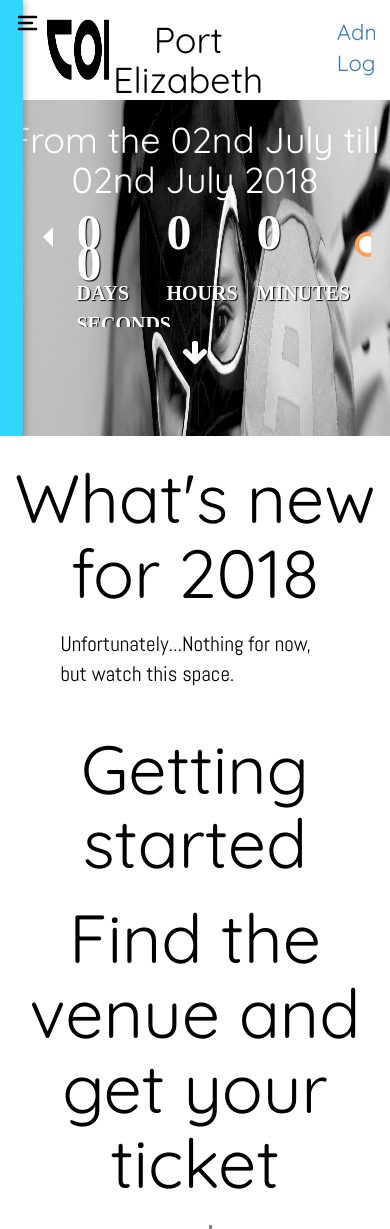
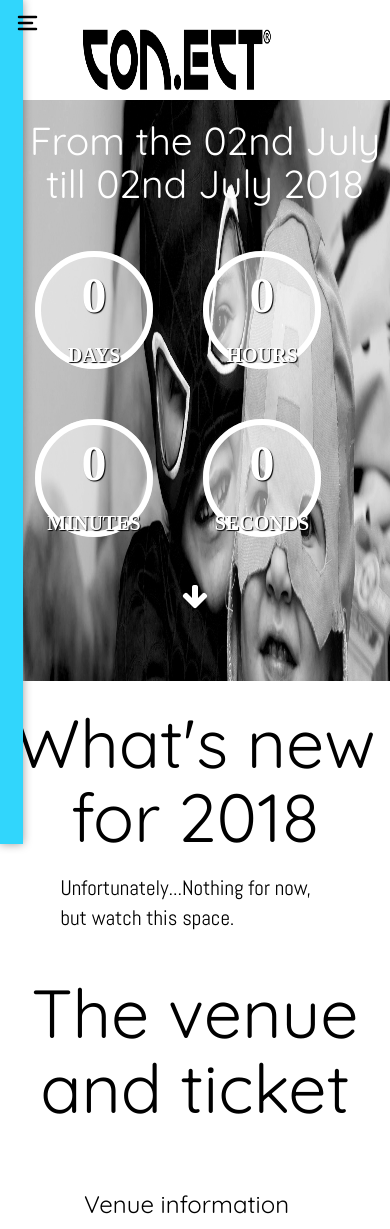
Before and after one commit to CodeineCentrix/Connn, a PHP site: page /connect/View/ in a window 390 px wide. Shown: the top 1229 px of the page. Run offline with PHP 8.4, Linux system fonts and the light colour scheme; the template is opened without the code that fills it, so the values that code supplies are empty; some libraries are stand-ins or nearby versions; grey boxes are pictures that could not be loaded.

Commit message:
Making Homepage mobile

```diff
--- a/View/header.php
+++ b/View/header.php
@@ -5,8 +5,8 @@
 <header>
 
     <div class="header_info_left">
-      <a href="LandingPage.php">
-        <img  class="header_image"src="../pics/conect_logo.png" alt="conext Company Logo" width="200" height="100">
+        <a href="../Controller/action">
+        <img  class="header_image"src="../pics/conect_logo.png" alt="conext Company Logo" >
         </a>
     </div>
     <div class="header_info_middle">
@@ -16,6 +16,5 @@
         <div class="button_holder"><div><a href="../Controller/index.php?action=admin_login"> Admin Login</a></div></div>
     </div>
 </header>
-    <div>
+
 <?php include '../View/Menu.php'; ?>
-    </div>
--- a/View/index.php
+++ b/View/index.php
@@ -7,6 +7,7 @@ and open the template in the editor.
 <html>
     <head>
         <meta charset="UTF-8">
+        <meta name="viewport" content="width=device-width, initial-scale=1.0">
         <title>Home Page</title>
         <link rel="stylesheet" href="../stylesheets/mystyle.css">
         <!-- Section for jQuery plugins -->
@@ -26,9 +27,9 @@ and open the template in the editor.
     </head>
     <body>
         <div class="land_page">
-        <div><?php include '../View/header.php'; ?></div>
+        <?php include '../View/header.php'; ?>
        <div class="fullscreen-bg">
-           <img src="../pics/kids_play.jpg" alt="CosPlay Costumes" class="fullscreen-bg-gif">
+           <img src="../pics/kids_play.jpg" alt="CosPlay Costumes"  class="fullscreen-bg-gif">
         </div>
         <?php
         $milisec_begin = "1527804000";
@@ -132,15 +133,14 @@ and open the template in the editor.
 
             <div class="get_start_holder">
                 <div class="get_start_content"id="link_map_tickets">
-                <h1 class="company_font black_text align_center_text">Getting started</h1>
 
-                <h3 class="company_font black_text align_center_text">Find the venue and get your ticket </h3>
+                <h3 class="company_font black_text align_center_text">The venue and ticket </h3>
                 <div class="map_ticket_holder">
 
                    <div class="map_holder">
                     <div class="map_balancer">
                         <h3 class="black_text align_center_text">Venue information</h3>
-                <!--<iframe src="https://www.google.com/maps/embed/v1/place?key=AIzaSyBQk0d2TXWcrEPgbSK2wsdcwBpzkT6iGYg&q=<?php echo $address["EveAddress"]; ?>" frameborder="0" style="border:0" allowfullscreen></iframe>-->
+                <iframe src="https://www.google.com/maps/embed/v1/place?key=AIzaSyBQk0d2TXWcrEPgbSK2wsdcwBpzkT6iGYg&q=<?php echo $address["EveAddress"]; ?>" frameborder="0" style="border:0" allowfullscreen></iframe>
                     </div>
                     </div>
                 <div class="ticket_holder">
--- a/stylesheets/general.css
+++ b/stylesheets/general.css
@@ -17,6 +17,11 @@ body {
     float: left;
     width: 20%;
     overflow: hidden;
+}
+
+.header_info_left img{
+    width: 200px;
+    height: 100px;
 }
 
 .header_info_middle{
@@ -50,6 +55,7 @@ body {
    text-align: center;
 }
 header{
+    width: 100%;
     padding-left: 10%;
     background-color: white;
     height: 100px;
@@ -93,3 +99,54 @@ header{
                 width: 60%;
                 overflow: hidden;
             }
+
+            .pagination_content{
+                width: 80%;
+                margin: auto;
+                padding: 15px;
+                overflow: hidden;
+            }
+
+   @media only screen and (max-width: 600px) {
+    .header_info_middle {
+      display: none;
+    }
+    .header_info_right{
+        display: none;
+    }
+    .header_info_left{
+        width:300px;
+        overflow: hidden;
+        margin: auto;
+        padding: 10px;
+        float: none;
+    }
+    .header_info_left a img{
+        width: 200px;
+        height: 100px;
+    }
+    header{
+        width: 100%;
+        overflow: hidden;
+    }
+
+    .map_holder{
+        width: 95%;
+        margin: auto;
+        padding: 15px;
+        overflow: hidden;
+    border-right-style: none;
+    }
+
+    .ticket_holder{
+        width: 95%;
+        margin: auto;
+        padding: 15px;
+        overflow: hidden;
+    }
+
+    .ticket_balancer{
+         padding: 10px;
+         padding-top: 10px;
+    }
+}
--- a/stylesheets/homepage.css
+++ b/stylesheets/homepage.css
@@ -29,11 +29,6 @@ label{
     font-family: 'Century Gothic';
     color:black;
 }
-/*body{
-     width: 100% !important;
-     height: 100% !important;
-     overflow: hidden;
-}*/
 ul {
    list-style-type: none;
    font-family: 'Century Gothic';
@@ -50,9 +45,6 @@ ul {
     margin: auto;
     padding: 2px;
     overflow: hidden;
-/*    width: 100%;*/
-/*    height: 100% !important;*/
-
 }
 
 .middliseV2{
@@ -60,64 +52,11 @@ ul {
     overflow: hidden;
     width: 100%;
     height: 100% !important;
-    cursor: url('../Images/cursor.png'), auto;
 }
-/*Background Videos*/
-.fullscreen-bg {
-    position: fixed;
-/*    top: 0;
-    right: 0;
-    bottom: 0;
-    left: 0;*/
-width: 100% !important;
-height: 100% !important;
-    overflow: hidden;
-    z-index: -100;
-    margin: 0;
-   padding: 0;
-}
-.fullscreen-bg__video {
-    position: absolute;
-    top: 0;
-    left: 0;
-    width: 100%;
-    height: 100%;
-}
-@media (min-aspect-ratio: 16/9) {
-  .fullscreen-bg__video {
-    height: 300%;
-    top: -100%;
-  }
-}
-@media (max-aspect-ratio: 16/9) {
-  .fullscreen-bg__video {
-    width: 300%;
-    left: -100%;
-  }
-}
+
+
 /*End Background Video*/
-/*Login or Register*/
-.login_section a{
-    border-style: solid;
-    border-width: thin;
-    display: block;
-    width: 40%;
-    float: left;
-    text-align: center;
-    margin-right: 5%;
-    text-decoration: none;
-    border-color: blueviolet;
-    font-family: 'Century Gothic';
-    padding: 1%;
-}
-.login_section{
-    width: 50%;
-    height: 33%;
-}
-.login_section a:hover{
-    background-color: lightcyan;
-}
-/*End Login or Register*/
+
 
 /* the tasty burger */
 .icon-menu {
@@ -184,6 +123,13 @@ transform: rotate(45deg) translateY(0) translateX(0);
   transform: translate(0%, 0%);
   margin-top: 0;
   padding-top: 0;
+ z-index: 5000;
+
+}
+
+.card.clicked{
+    width: 50%;
+    overflow-y: auto;
 
 }
 
@@ -250,7 +196,7 @@ div.link_con:nth-of-type(4) {
   font-weight: 700;
   color:  #1ad1fc;
   transition: all .2s ease-out;
-  opacity: 0;
+  opacity: 1;
   transform: translateY(1em);
   margin: 0;
   margin-top: 3px;
@@ -276,3 +222,38 @@ div.link_con:nth-of-type(4) {
 }
 /*End Menu tray*/
 /*Hamburger curtosy of effico https://codepen.io/efficio/pen/vGJbNO */
+@media only screen and (max-width: 600px) {
+    .header_info_middle {
+      display: none;
+    }
+    .header_info_right{
+        display: none;
+    }
+    .header_info_left{
+        width:300px;
+        overflow: hidden;
+        margin: auto;
+        padding: 10px;
+        float: none;
+    }
+    .header_info_left a img{
+        width: 200px;
+        height: 100px;
+    }
+    header{
+        width: 100%;
+        overflow: hidden;
+    }
+
+    .land_page{
+        min-height: 100% !important;
+        overflow: hidden;
+    }
+
+    .land_page h1{
+        font-size: 10vw;
+        margin-left: 20px;
+    }
+
+
+}
--- a/stylesheets/mystyle.css
+++ b/stylesheets/mystyle.css
@@ -15,8 +15,8 @@ and open the template in the editor.
     right: 0;
     bottom: 0;
     left: 0;
-width: 100% !important;
-height: 100% !important;
+    width: 100% !important;
+    height: 100% !important;
     overflow: hidden;
     z-index: -100;
     margin: 0;
@@ -194,177 +194,7 @@ margin: 0px 30px 30px 30px;
     margin: auto;
 }
 
-/*============= Gallery page  Timeline section =========================*/
-* {
-  box-sizing: border-box;
-}
 
-/* Set a background color */
-body {
-  background-color: blue;
-  font-family: Helvetica, sans-serif;
-}
-
-/* The actual timeline (the vertical ruler) */
-.timeline {
-  position: relative;
-  max-width: 1200px;
-  margin: 0 auto;
-}
-
-/* The actual timeline (the vertical ruler) */
-.timeline::after {
-  content: '';
-  position: absolute;
-  width: 6px;
-  background-color: white;
-  top: 0;
-  bottom: 0;
-  left: 50%;
-  margin-left: -3px;
-}
-
-/* Container around content */
-.container {
-  padding: 10px 40px;
-  position: relative;
-  background-color: inherit;
-  width: 50%;
-}
-
-/* The circles on the timeline */
-.container::after {
-  content: '';
-  position: absolute;
-  width: 25px;
-  height: 25px;
-  right: -17px;
-  background-color: white;
-  border: 4px solid #FF9F55;
-  top: 15px;
-  border-radius: 50%;
-  z-index: 1;
-}
-
-/* Place the container to the left */
-.left {
-  left: 0;
-}
-
-/* Place the container to the right */
-.right {
-  left: 50%;
-}
-
-/* Add arrows to the left container (pointing right) */
-.left::before {
-  content: " ";
-  height: 0;
-  position: absolute;
-  top: 22px;
-  width: 0;
-  z-index: 1;
-  right: 30px;
-  border: medium solid white;
-  border-width: 10px 0 10px 10px;
-  border-color: transparent transparent transparent white;
-}
-
-/* Add arrows to the right container (pointing left) */
-.right::before {
-  content: " ";
-  height: 0;
-  position: absolute;
-  top: 22px;
-  width: 0;
-  z-index: 1;
-  left: 30px;
-  border: medium solid white;
-  border-width: 10px 10px 10px 0;
-  border-color: transparent white transparent transparent;
-}
-
-/* Fix the circle for containers on the right side */
-.right::after {
-  left: -16px;
-}
-
-/* The actual content */
-.content {
-  padding: 20px 30px;
-  background-color: white;
-  position: relative;
-  border-radius: 6px;
-}
-
-/* Media queries - Responsive timeline on screens less than 600px wide */
-@media screen and (max-width: 600px) {
-/* Place the timelime to the left */
-  .timeline::after {
-    left: 31px;
-  }
-
-/* Full-width containers */
-  .container {
-    width: 100%;
-    padding-left: 70px;
-    padding-right: 25px;
-  }
-
-/* Make sure that all arrows are pointing leftwards */
-  .container::before {
-    left: 60px;
-    border: medium solid white;
-    border-width: 10px 10px 10px 0;
-    border-color: transparent white transparent transparent;
-  }
-
-/* Make sure all circles are at the same spot */
-  .left::after, .right::after {
-    left: 15px;
-  }
-
-/* Make all right containers behave like the left ones */
-  .right {
-    left: 0%;
-  }
-}
-
-/*======================= Gallery section Images inside of the timelines   */
-.row {
-  display: flex;
-  flex-wrap: wrap;
-  padding: 0 4px;
-}
-
-/* Create four equal columns that sits next to each other */
-.column {
-  flex: 25%;
-  max-width: 25%;
-  padding: 0 4px;
-}
-
-.column img {
-  margin-top: 8px;
-  vertical-align: middle;
-  max-width: 100%;
-}
-
-/* Responsive layout - makes a two column-layout instead of four columns */
-@media screen and (max-width: 800px) {
-  .column {
-    flex: 50%;
-    max-width: 50%;
-  }
-}
-
-/* Responsive layout - makes the two columns stack on top of each other instead of next to each other */
-@media screen and (max-width: 600px) {
-  .column {
-    flex: 100%;
-    max-width: 100%;
-  }
-}
 
 /*================== What's new  section '*/
 .new_adds{
@@ -520,3 +350,46 @@ button:hover, a:hover {
 	#pagination .cell a:hover { border: 1px solid #c6c6c6; background-color: #f0f0f0;  }
 	#pagination .cell_active span { border-radius: 3px; font-size: 11px; color: #333; padding: 8px; border: 1px solid #c6c6c6; background-color: #e9e9e9; }
 	#pagination .cell_disabled span { border-radius: 3px; font-size: 11px; color: #777777; padding: 8px; border: 1px solid #dddddd; background-color: #ffffff; }
+
+      @media only screen and (max-width: 600px) {
+          .fullscreen-bg{
+            position: fixed;
+            top: 0;
+            right: 0;
+            bottom: 0;
+            left: 0;
+            width: 100% !important;
+            height: 100% !important;
+            overflow: hidden;
+            z-index: -100;
+            margin: 0;
+           padding: 0;
+          }
+          .fullscreen-bg {
+            position: absolute;
+            height: 300%;
+            top: 0;
+            width: 300%;
+            left: 0%;
+            bottom: 0;
+            overflow: hidden;
+          }
+}
+        @media only screen and (max-width: 600px) {
+            .clock-item{
+                width: 40%;
+                height: 20%;
+                margin: 10px;
+                padding: 15px;
+                overflow: hidden;
+                float: left;
+            }
+            .time-holder{
+                width: 100%;
+                height: 100%;
+                margin: auto;
+                padding: 10px;
+                overflow: hidden;
+            }
+
+}
```
